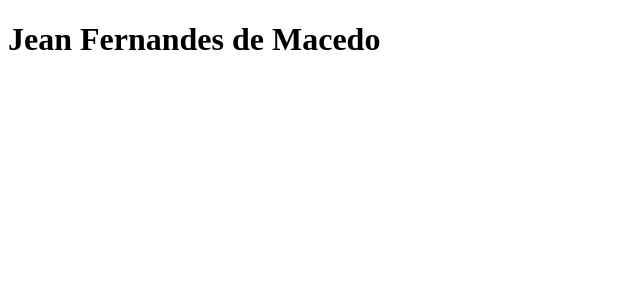
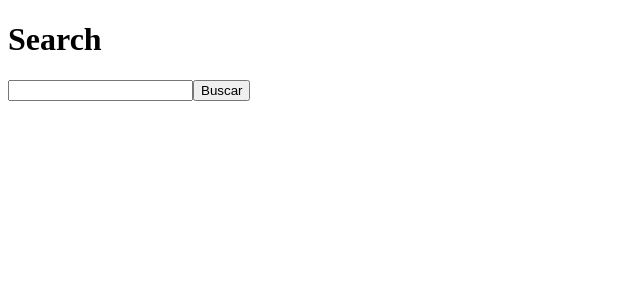
Before and after one commit to JFMacedo/perfreact, a Next.js app: page / in a window 1280 px wide. Shown: the top 300 px of the page, without its empty margins (0-640 px from the left). Built offline with nearby package versions, Linux system fonts and the light colour scheme.

Commit message:
:package: add search results

```diff
--- /dev/null
+++ b/components/ProductItem.tsx
@@ -0,0 +1,15 @@
+interface ProductItemProps {
+  product: {
+    id: number
+    price: number
+    title: string
+  }
+}
+
+export function ProductItem({ product }: ProductItemProps) {
+  return (
+    <div>
+      { product.title } = <strong>{ String(product.price).replace('.', ',') }</strong>
+    </div>
+  )
+}
--- /dev/null
+++ b/components/SearchResults.tsx
@@ -0,0 +1,19 @@
+import { ProductItem } from "./ProductItem";
+
+interface SearchResultsProps {
+  results: Array<{
+    id: number
+    price: number
+    title: string
+  }>
+}
+
+export function SearchResults({ results }: SearchResultsProps) {
+  return (
+    <div>
+      { results.map(product => (
+        <ProductItem product={ product } />
+      )) }
+    </div>
+  )
+}
--- a/pages/index.tsx
+++ b/pages/index.tsx
@@ -1,5 +1,36 @@
+import { FormEvent, useState } from "react"
+
+import { SearchResults } from "../components/SearchResults"
+
 export default function Home() {
+  const [search, setSearch] = useState('')
+  const [results, setResults] = useState([])
+
+  async function handleSubmit(event: FormEvent) {
+    event.preventDefault()
+
+    if(!search.trim()) {
+      return
+    }
+
+    const response = await fetch(`http://localhost:3333/products?q=${ search }`)
+    const data = await response.json()
+
+    setResults(data)
+  }
+
   return (
-    <h1>Jean Fernandes de Macedo</h1>
+    <div>
+      <h1>Search</h1>
+      <form onSubmit={ handleSubmit }>
+        <input
+          type="text"
+          value={ search }
+          onChange={ e => setSearch(e.target.value) }
+        />
+        <button type="submit">Buscar</button>
+      </form>
+      <SearchResults results={ results } />
+    </div>
   )
 }
--- a/server.js
+++ b/server.js
@@ -6,7 +6,7 @@
   for(let i = 0; i < 1000; i++) {
     data.products.push({
       id: i + 1,
-      price: Number((Math.random() * 500).toFixed(2)),
+      price: Number((Math.random() * 500).toFixed(1)),
       title: `Camiseta ${ i + 1 }`
     })
   }
```
